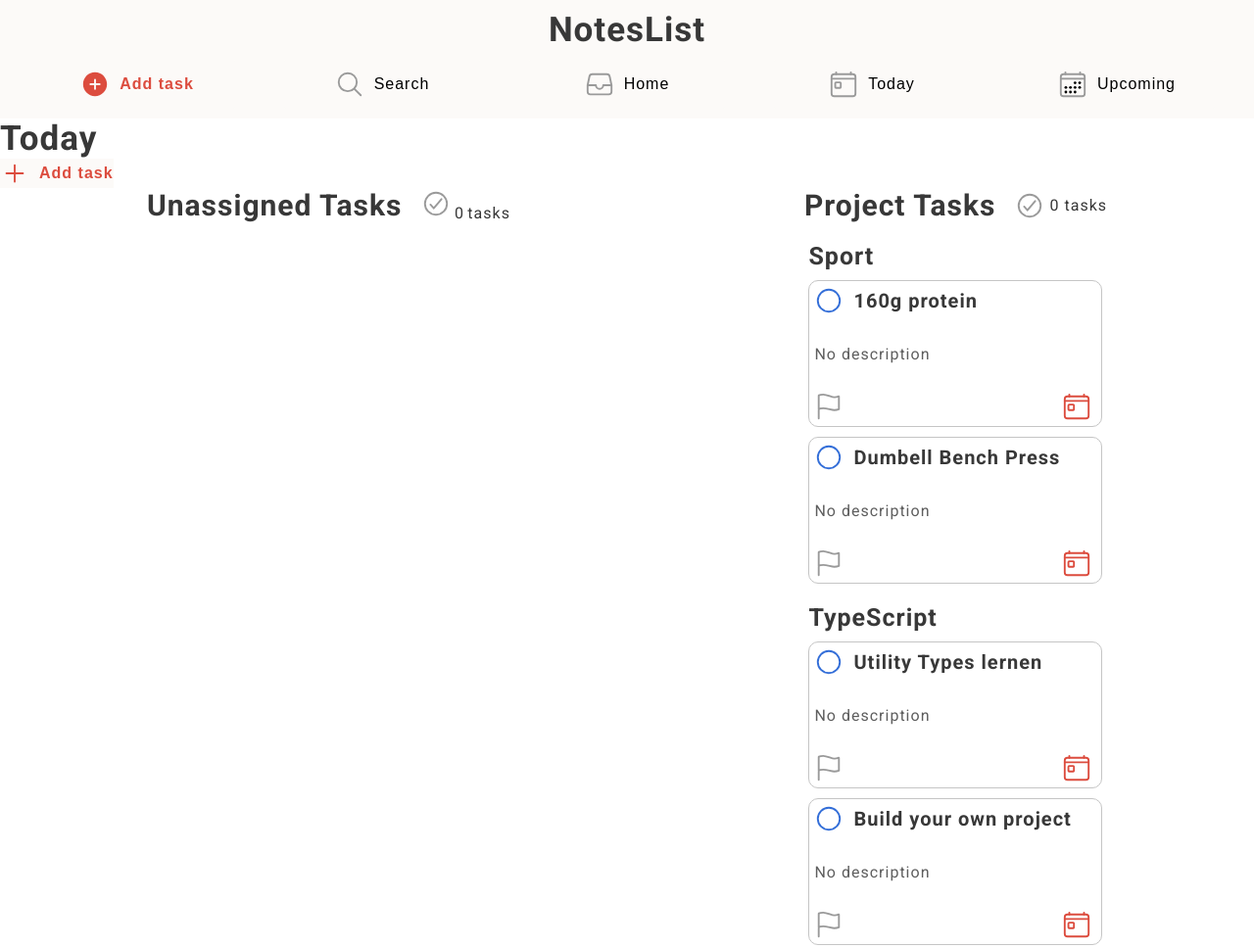
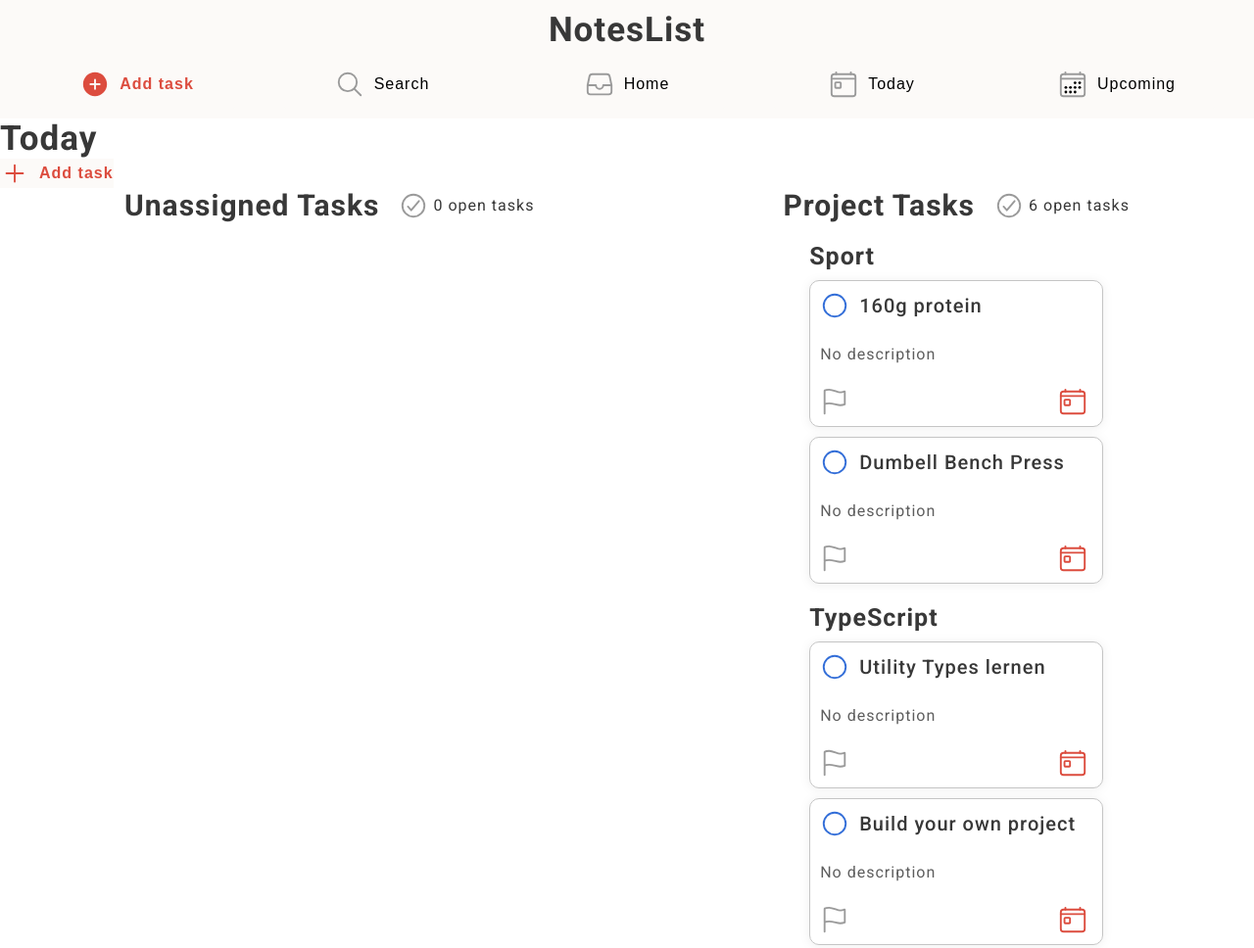
Before and after one commit to HenryWolfDev/NotesList, a website built with Vite: page index.html in a window 1280 px wide. Shown: the top 968 px of the page at 98% size. Built offline with nearby package versions, Linux system fonts and the light colour scheme; what temporal-polyfill would draw is missing.

Commit message:
feat(taskCard-today): add rendering numbers of tasks for each list

```diff
--- a/src/UI/Today_Templates.ts
+++ b/src/UI/Today_Templates.ts
@@ -19,10 +19,10 @@ export function sectionTemplate() {
     <div class="unassignedTasks-list-today">
       <div class="tasks-list-title">
         <h2>Unassigned Tasks</h2>
-        <div>
+        <div class="tasks-list-open-tasks">
           <svg xmlns="http://www.w3.org/2000/svg" class="icon" viewBox="0 0 512 512"><path d="M448 256c0-106-86-192-192-192S64 150 64 256s86 192 192 192 192-86 192-192z" fill="none" stroke="currentColor" stroke-miterlimit="10" stroke-width="32"/><path fill="none" stroke="currentColor" stroke-linecap="round" stroke-linejoin="round" stroke-width="32" d="M352 176L217.6 336 160 272"/></svg>
-          <span>0</span>
-          <span>tasks</span>
+          <span class="open-tasks-unassigned">0</span>
+          <span>open tasks</span>
         </div>
       </div>
     </div>
@@ -31,8 +31,8 @@ export function sectionTemplate() {
         <h2>Project Tasks</h2>
         <div class="tasks-list-open-tasks">
           <svg xmlns="http://www.w3.org/2000/svg" class="icon" viewBox="0 0 512 512"><path d="M448 256c0-106-86-192-192-192S64 150 64 256s86 192 192 192 192-86 192-192z" fill="none" stroke="currentColor" stroke-miterlimit="10" stroke-width="32"/><path fill="none" stroke="currentColor" stroke-linecap="round" stroke-linejoin="round" stroke-width="32" d="M352 176L217.6 336 160 272"/></svg>
-          <span>0</span>
-          <span>tasks</span>
+          <span class="open-tasks-project-tasks">0</span>
+          <span>open tasks</span>
         </div>
       </div>
     </div>
--- a/src/style.scss
+++ b/src/style.scss
@@ -31,6 +31,7 @@ h3 {
 
 h4 {
   font-size: 2rem;
+  font-weight: 500;
 }
 
 p,
@@ -214,6 +215,8 @@ span {
   .project-card-today {
     @include d-flex($flexdir: column, $jc: flex-start, $alit: flex-start);
     gap: 1rem;
+
+    cursor: pointer;
   }
 
   .task-card-today {
@@ -221,7 +224,8 @@ span {
     height: 15rem;
     border: 0.1rem solid #c5c5c5;
     border-radius: 1rem;
-    padding: 0.5rem;
+    padding: 1rem;
+    box-shadow: 0px 1px 8px 1px rgba(131, 131, 131, 0.1);
     @include d-flex($flexdir: column, $jc: space-between, $alit: flex-start);
     gap: 1rem;
 
@@ -267,6 +271,10 @@ span {
         }
       }
     }
+
+    &:hover {
+      box-shadow: 0 4px 12px rgba(0, 0, 0, 0.1);
+    }
   }
 }
 // #endregion TODAY-VIEW
--- a/src/views/Today.ts
+++ b/src/views/Today.ts
@@ -1,5 +1,4 @@
 import { sectionTemplate, taskCard, getAddTaskTodayTemplate, getDefaultAddTaskContainer } from '../UI/Today_Templates';
-import type { Task } from '../core/Task';
 import { getAllFilteredTasksForToday } from '../core/TaskService';
 
 export class Today {
@@ -9,7 +8,6 @@ export class Today {
 
   init(containerID: string) {
     this.renderUI(containerID);
-
     this.addTaskContainer();
   }
 
@@ -29,7 +27,6 @@ export class Today {
   }
 
   renderUI(containerID: string) {
-    console.log(this.tasks.projectTasks);
     const container = document.getElementById(containerID);
     if (!container) return;
     container.innerHTML = '';
@@ -47,8 +44,11 @@ export class Today {
       this.renderProjectTasks(projectTasksList);
     }
 
+    this.renderTotalNumberofTasks();
+
     container.appendChild(this.section);
   }
+
   private renderUnassignedTasks(unassignedTasksList: Element) {
     this.tasks.unassignedTasks.forEach(task => {
       const div = document.createElement('div');
@@ -59,6 +59,7 @@ export class Today {
       }
     });
   }
+
   private renderProjectTasks(projectTasksList: Element) {
     this.tasks.projectTasks.forEach(projectTask => {
       const div = document.createElement('div');
@@ -81,4 +82,29 @@ export class Today {
       }
     });
   }
+
+  private renderTotalNumberofTasks() {
+    const openTasksProjects = this.section.querySelector('.open-tasks-project-tasks');
+    const openTasksUnassigned = this.section.querySelector('.open-tasks-unassigned');
+
+    if (openTasksProjects) {
+      openTasksProjects.textContent = this.getTotalNumberOfTasks('projectTasks');
+    }
+    if (openTasksUnassigned) {
+      openTasksUnassigned.textContent = this.getTotalNumberOfTasks('unassignedTasks');
+    }
+  }
+
+  private getTotalNumberOfTasks(tasksListName: string): string {
+    let listNumber = '0';
+    if (tasksListName === 'unassignedTasks') {
+      listNumber = String(this.tasks.unassignedTasks.length);
+    }
+    if (tasksListName === 'projectTasks') {
+      const numbers = this.tasks.projectTasks.reduce((current, projectTask) => current + projectTask.tasks.length, 0);
+      listNumber = String(numbers);
+    }
+
+    return listNumber;
+  }
 }
```
